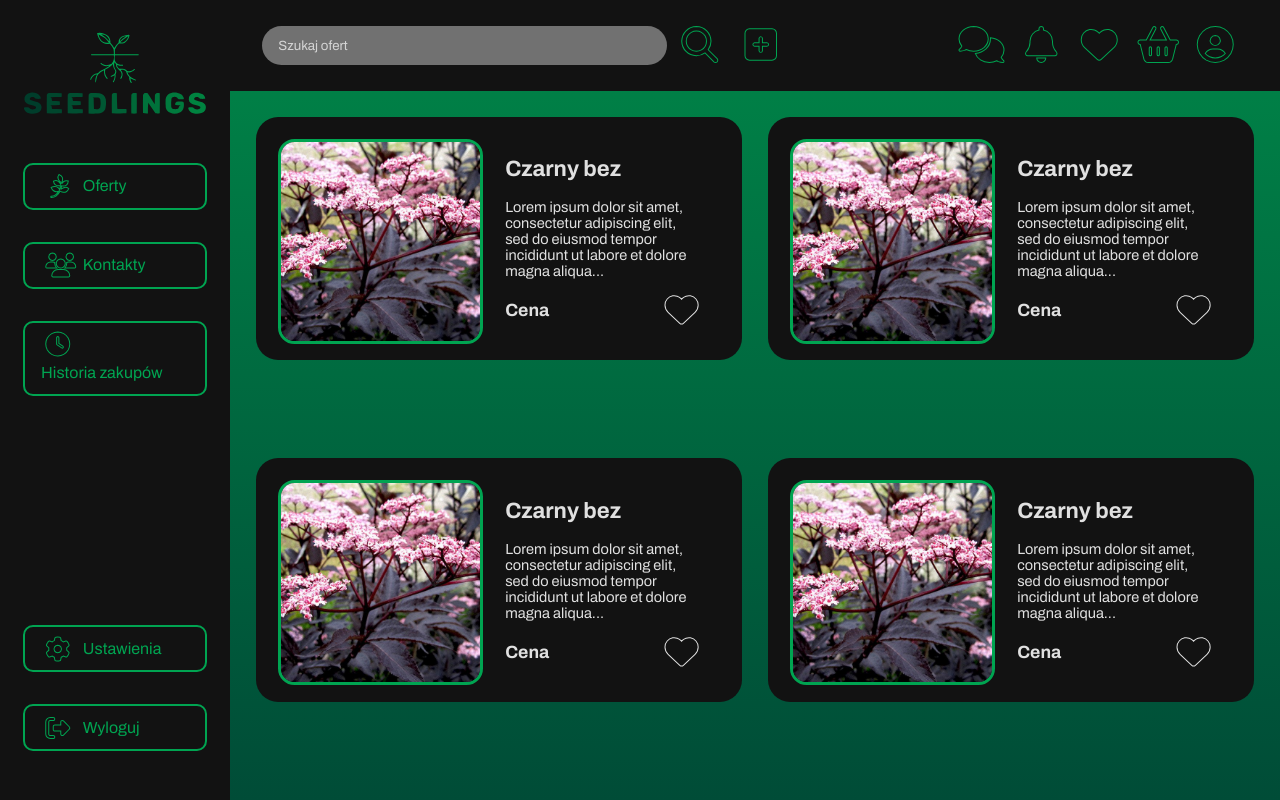
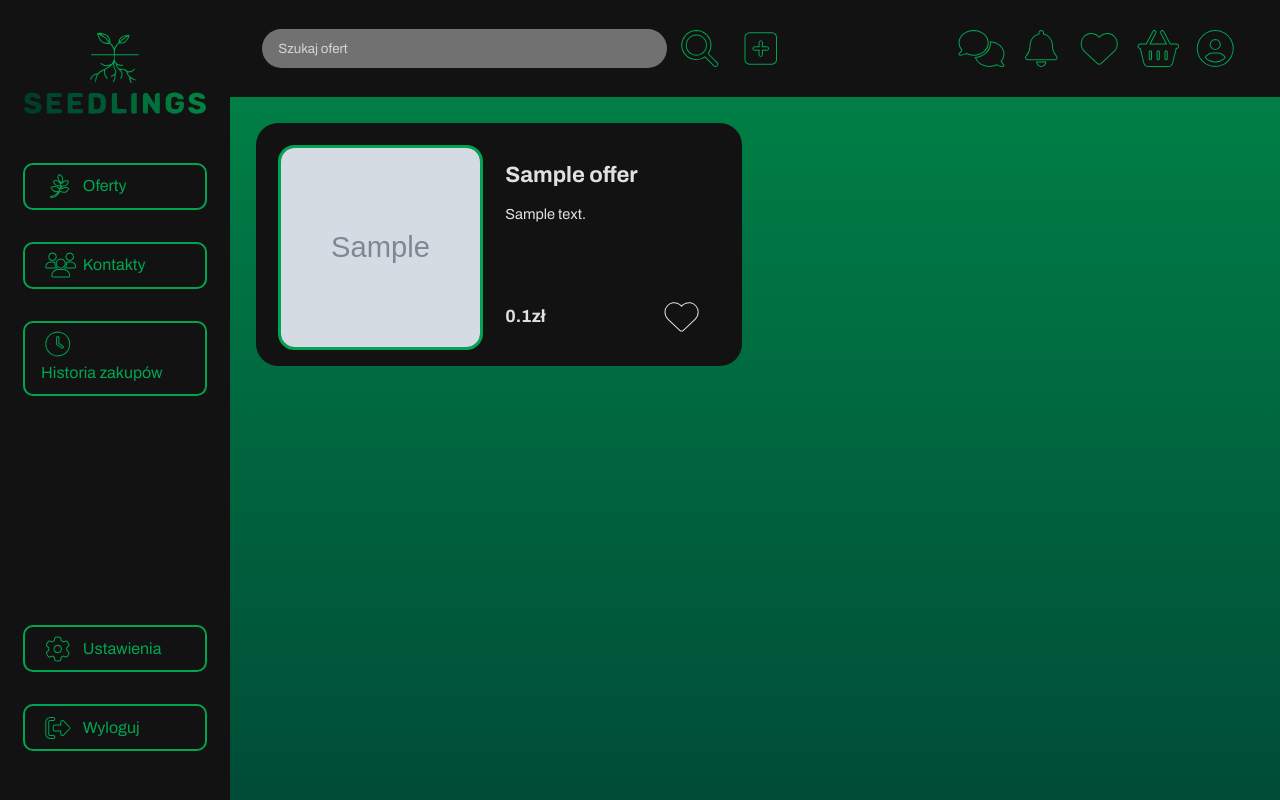
Before and after one commit to FeedSnow/WdPAI, a PHP site: template public/views/offers.php in a window 1280 px wide. Run offline with PHP 8.4, Linux system fonts and the light colour scheme; the template is opened without the code that fills it: most values are stand-ins (such as "Sample title", 1, 10 or a date in 2020); grey boxes marked "Sample" are stand-in pictures; a stand-in replaces the project's code that opens the database connection; some libraries are stand-ins or nearby versions.

Commit message:
lab5: baza danych działa

```diff
--- a/index.php
+++ b/index.php
@@ -6,7 +6,7 @@ $path = trim($_SERVER['REQUEST_URI'], '/');
 $path = parse_url($path, PHP_URL_PATH);
 
 Routing::get('', 'DefaultController');
-Routing::get('offers', 'DefaultController');
+Routing::get('offers', 'OfferController');
 Routing::get('contacts', 'DefaultController');
 
 // TODO
--- a/public/css/offers.css
+++ b/public/css/offers.css
@@ -6,7 +6,7 @@ section {
     --offer-tile-width: calc(var(--size-unit) * 22);
 
     display: grid;
-    height: calc(100% - var(--header-height));
+    /*height: calc(100% - var(--header-height));/**/
     width: 82vw;
 
     grid-template-columns: repeat(2, var(--offer-tile-width));
--- a/public/views/offers.php
+++ b/public/views/offers.php
@@ -14,92 +14,15 @@
 <body>
 
     <div class="base-container">
-        <!--
-        <nav>
-            <img src="public/img/logo.svg">
-            <ul>
-                <div class="upper">
-                    <li>
-                        <button>
-                            <i class="fa-brands fa-pagelines"></i>
-                            <a href="#">Oferty</a>
-                        </button>
-                    </li>
-                    <li>
-                        <button>
-                            <i class="fa-solid fa-users"></i>
-                            <a href="#">Kontakty</a>
-                        </button>
-                    </li>
-                    <li>
-                        <button>
-                            <i class="fa-solid fa-clock"></i>
-                            <a href="#">Historia zakupów</a>
-                        </button>
-                    </li>
-                </div>
-                <div class="lower">
-                    <li>
-                        <button>
-                            <i class="fa-solid fa-gear"></i>
-                            <a href="#">Ustawienia</a>
-                        </button>
-                    </li>
-                    <li>
-                        <button>
-                            <i class="fa-solid fa-right-from-bracket"></i>
-                            <a href="#">Wyloguj</a>
-                        </button>
-                    </li>
-                </div>
-            </ul>
-        </nav>
-        -->
+
         <?php include('navbar.php')?>
 
         <main>
-            <!--
-            <header>
-                <div class="search-bar">
-                    <form>
-                        <input type="text" placeholder="Szukaj ofert">
-                    </form>
-                </div>
 
-                <div class="buttons">
-                    <div class="left">
-                        <button class="short" id="search">
-                            <i class="fa-solid fa-magnifying-glass"></i>
-                        </button>
-                        <button class="short" id="add-offer">
-                            <i class="fa-solid fa-square-plus"></i>
-                        </button>
-                    </div>
-
-                    <div class="right">
-                        <button class="short" id="messages">
-                            <i class="fa-solid fa-comments"></i>
-                        </button>
-                        <button class="short" id="notifications">
-                            <i class="fa-solid fa-bell"></i>
-                        </button>
-                        <button class="short" id="followed">
-                            <i class="fa-solid fa-heart"></i>
-                        </button>
-                        <button class="short" id="basket">
-                            <i class="fa-solid fa-basket-shopping"></i>
-                        </button>
-                        <button class="short" id="my-account">
-                            <i class="fa-solid fa-circle-user"></i>
-                        </button>
-                    </div>
-                </div>
-            </header>
-            -->
             <?php include('header.php')?>
 
             <section class="offers">
-                <!--
+                <?php foreach($offers as $offer): ?>
                     <div class="offer-tile" id="offer-1">
                         <img src="public/uploads/<?= $offer->getImage() ?>">
                         <div class="offer-info">
@@ -109,72 +32,13 @@
                             </div>
 
                             <div class="offer-footer">
-                            <h3><?= $offer->getPrice() ?>zł</h3>
+                                <h3><?= (float)$offer->getPrice()/100 ?>zł</h3>
                                 <i class="fa-solid fa-heart"></i>
                             </div>
                         </div>
                     </div>
-                -->
+                <?php endforeach; ?>
 
-                <div class="offer-tile" id="offer-2">
-                    <img src="public/img/czarny-bez.png">
-                    <div class="offer-info">
-                        <div class="offer-main">
-                            <h2>Czarny bez</h2>
-                            <p>Lorem ipsum dolor sit amet, consectetur adipiscing elit, sed do eiusmod tempor incididunt ut labore et dolore magna aliqua...</p>
-                        </div>
-
-                        <div class="offer-footer">
-                            <h3>Cena</h3>
-                            <i class="fa-solid fa-heart"></i>
-                        </div>
-                    </div>
-                </div>
-
-                <div class="offer-tile" id="offer-3">
-                    <img src="public/img/czarny-bez.png">
-                    <div class="offer-info">
-                        <div class="offer-main">
-                            <h2>Czarny bez</h2>
-                            <p>Lorem ipsum dolor sit amet, consectetur adipiscing elit, sed do eiusmod tempor incididunt ut labore et dolore magna aliqua...</p>
-                        </div>
-
-                        <div class="offer-footer">
-                            <h3>Cena</h3>
-                            <i class="fa-solid fa-heart"></i>
-                        </div>
-                    </div>
-                </div>
-
-                <div class="offer-tile" id="offer-4">
-                    <img src="public/img/czarny-bez.png">
-                    <div class="offer-info">
-                        <div class="offer-main">
-                            <h2>Czarny bez</h2>
-                            <p>Lorem ipsum dolor sit amet, consectetur adipiscing elit, sed do eiusmod tempor incididunt ut labore et dolore magna aliqua...</p>
-                        </div>
-
-                        <div class="offer-footer">
-                            <h3>Cena</h3>
-                            <i class="fa-solid fa-heart"></i>
-                        </div>
-                    </div>
-                </div>
-
-                <div class="offer-tile" id="offer-5">
-                    <img src="public/img/czarny-bez.png">
-                    <div class="offer-info">
-                        <div class="offer-main">
-                            <h2>Czarny bez</h2>
-                            <p>Lorem ipsum dolor sit amet, consectetur adipiscing elit, sed do eiusmod tempor incididunt ut labore et dolore magna aliqua...</p>
-                        </div>
-
-                        <div class="offer-footer">
-                            <h3>Cena</h3>
-                            <i class="fa-solid fa-heart"></i>
-                        </div>
-                    </div>
-                </div>
             </section>
         </main>
 
--- a/src/controllers/DefaultController.php
+++ b/src/controllers/DefaultController.php
@@ -6,11 +6,6 @@ class DefaultController extends AppController {
     public function index() {
         // TODO display login.php
         $this->render('login', ['message' => "Hello World!"]);
-    }
-
-    public function offers() {
-        // TODO display offers.php
-        $this->render('offers');
     }
 
     public function create_offer() {
--- a/src/models/Offer.php
+++ b/src/models/Offer.php
@@ -47,12 +47,12 @@ class Offer
     private $price;
     private $quantity;
 
-    public function getPrice() : float
+    public function getPrice() : int
     {
         return $this->price;
     }
 
-    public function setPrice(float $price)
+    public function setPrice(int $price)
     {
         $this->price = $price;
     }
```
Also changed, not shown: src/controllers/OfferController.php (+21 -2 lines), src/repository/OfferRepository.php (added, +83 -0 lines). Lines whose indentation alone changed are shown as unchanged.
